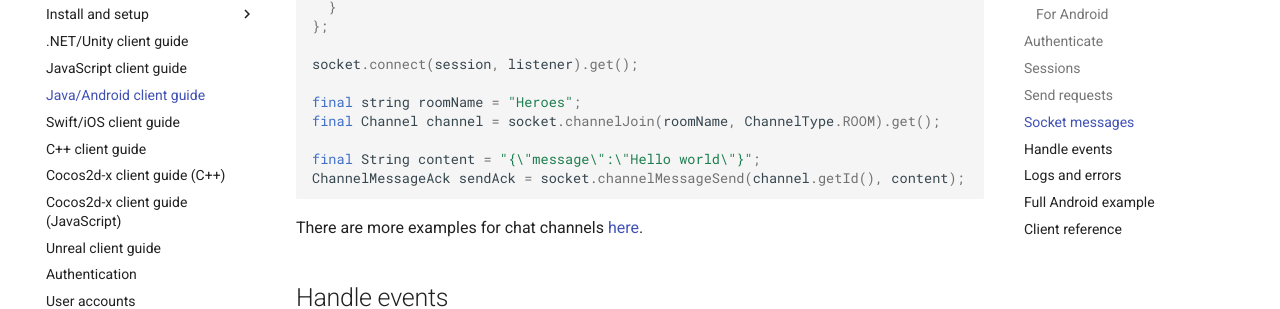
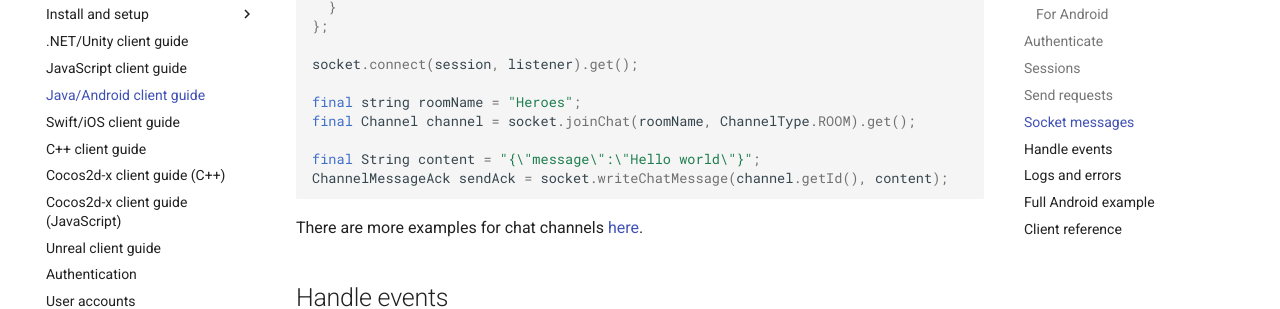
Before and after one commit to heroiclabs/nakama-docs, an MkDocs documentation site: the page built from docs/android-java-client-guide.md, in a window 1280 px wide and 900 px high, scrolled down 3878 px. Shown: the part 148-457 px from the top of the window. Built offline with MkDocs 1.6.1 and Material for MkDocs 9.7.7, drawn with Linux system fonts in a browser that asks for light colours; comment, search, counter and statistics services are not loaded.

Commit message:
Update Java client guide with correct method calls.

````diff
--- a/docs/android-java-client-guide.md
+++ b/docs/android-java-client-guide.md
@@ -168,10 +168,10 @@ SocketListener listener = new AbstractSocketListener() {
 socket.connect(session, listener).get();
 
 final string roomName = "Heroes";
-final Channel channel = socket.channelJoin(roomName, ChannelType.ROOM).get();
+final Channel channel = socket.joinChat(roomName, ChannelType.ROOM).get();
 
 final String content = "{\"message\":\"Hello world\"}";
-ChannelMessageAck sendAck = socket.channelMessageSend(channel.getId(), content);
+ChannelMessageAck sendAck = socket.writeChatMessage(channel.getId(), content);
 ```
 
 There are more examples for chat channels [here](social-realtime-chat.md).
````
